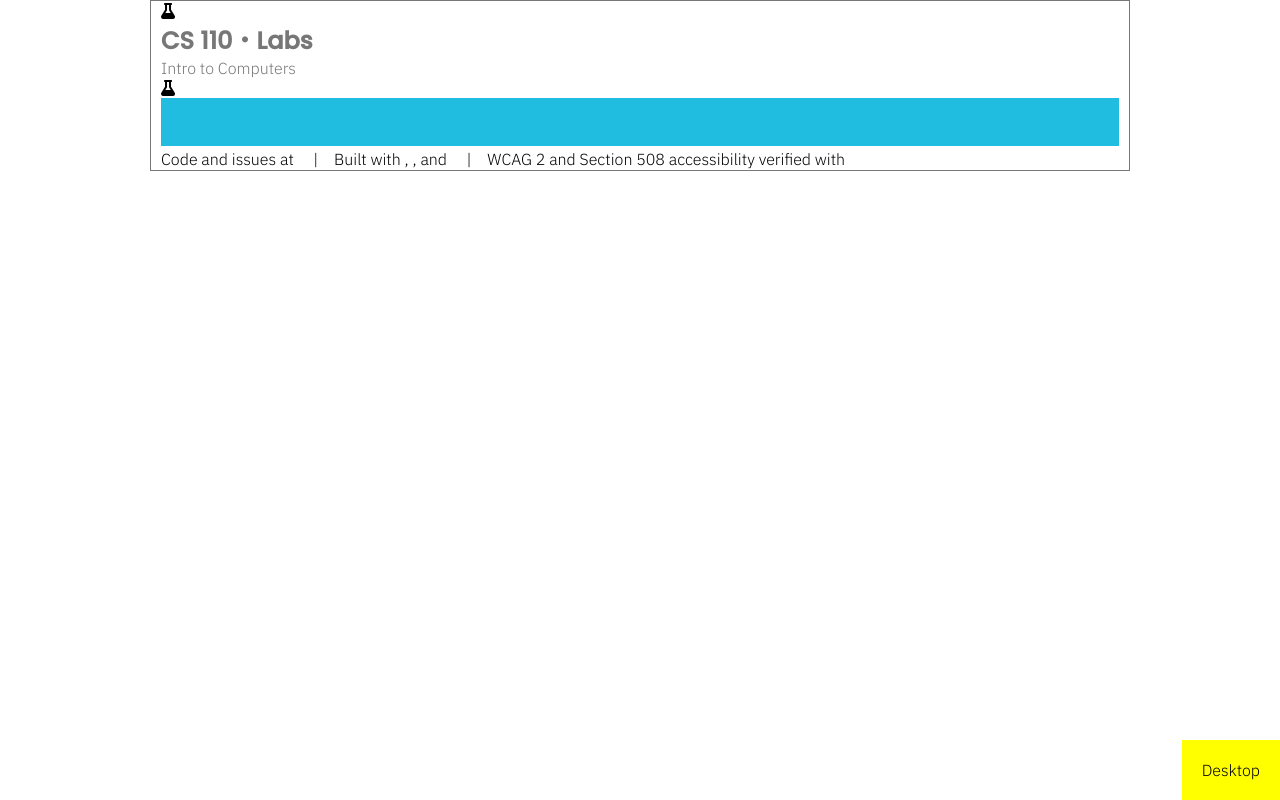
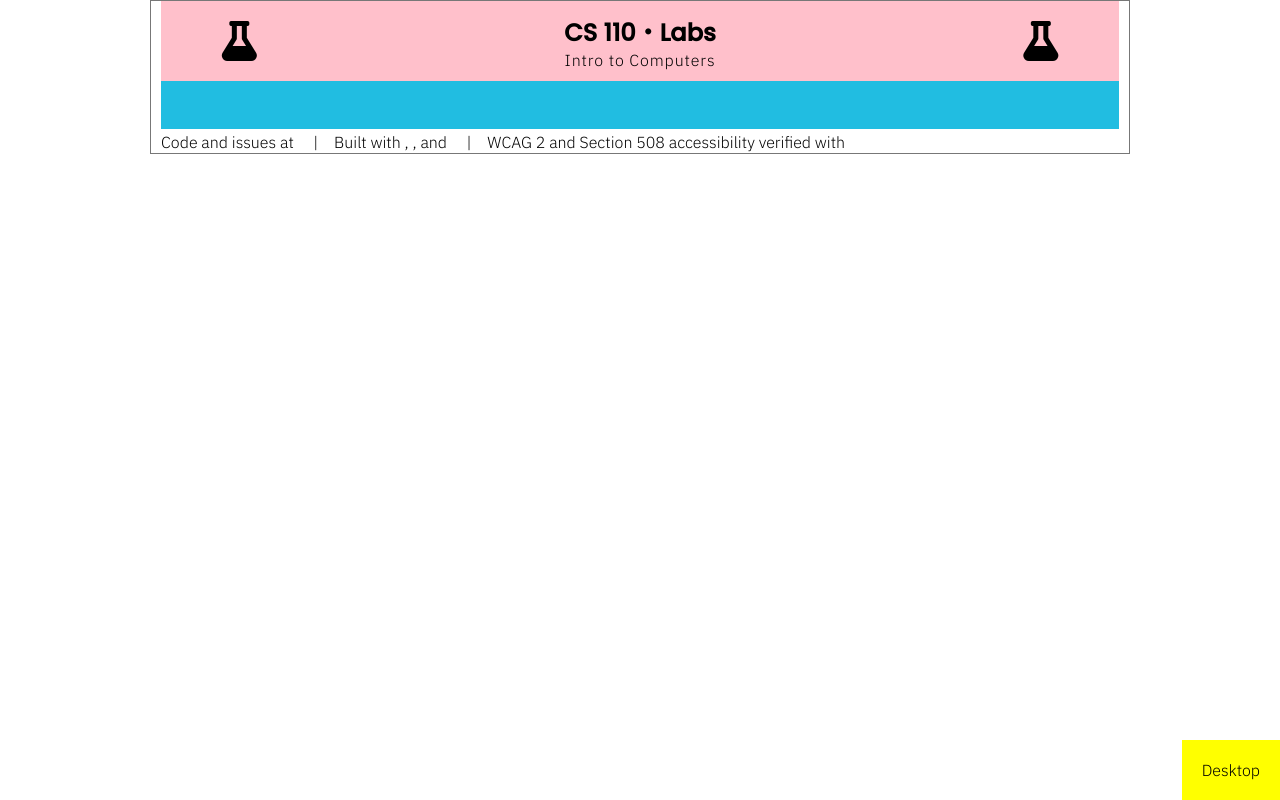
Before and after one commit to code-warrior/arduino-labs, a website: page app/views/index.html in a window 1280 px wide. Drawn offline with nearby package versions, Linux system fonts and the light colour scheme; files that its build step writes are made by us from their sources.

Commit message:
Style the header element

```diff
--- a/app/sass/style.scss
+++ b/app/sass/style.scss
@@ -65,6 +65,39 @@ body {
   }
 }
 
+header {
+  display: flex;
+  align-items: center;
+  justify-content: center;
+  background-color: pink;
+  height: 80px;
+
+  span {
+    font-size: (2.5 * $base-typeface-size);
+  }
+
+  section {
+    flex-basis: 80%;
+
+    @media (max-width: $viewport-width--tablet) {
+      flex-basis: 68%;
+    }
+  }
+
+  h1,
+  p {
+    text-align: center;
+
+    a {
+      color: black;
+    }
+  }
+
+  p {
+    letter-spacing: .055rem;
+  }
+}
+
 h1,
 h2,
 h3,
```
